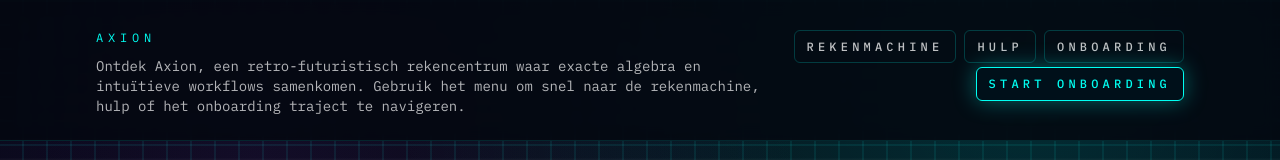
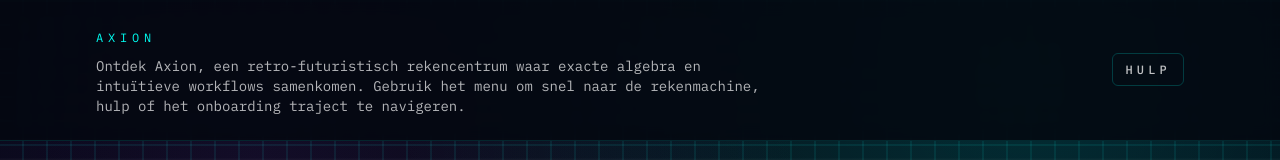
Before and after one commit to MichaelRedant/axion, a Next.js app: page /axion in a window 1280 px wide. Shown: the top 160 px of the page. Built offline with nearby package versions, Linux system fonts and the light colour scheme; no server answers.

Commit message:
layout aanpassignen

```diff
--- a/src/app/layout.tsx
+++ b/src/app/layout.tsx
@@ -70,29 +70,15 @@ export default function RootLayout({
               <div className="flex flex-col gap-3 sm:items-end">
                 <nav aria-label="Informatief menu" className="sm:self-end">
                   <ul className="flex flex-wrap items-center gap-2 text-xs uppercase tracking-[0.35em] text-[var(--ax-muted)]">
-                    <li>
-                      <a className="axion-button axion-button--ghost px-4 py-2" href="#axion-main">
-                        Rekenmachine
-                      </a>
-                    </li>
-                    <li>
+                                        <li>
                       <a className="axion-button axion-button--ghost px-4 py-2" href="#axion-help">
                         Hulp
                       </a>
                     </li>
-                    <li>
-                      <a className="axion-button axion-button--ghost px-4 py-2" href="#axion-onboarding">
-                        Onboarding
-                      </a>
-                    </li>
+
                   </ul>
                 </nav>
-                <a
-                  href="#axion-onboarding"
-                  className="axion-button axion-button--primary px-6 py-2 text-xs uppercase tracking-[0.35em]"
-                >
-                  Start onboarding
-                </a>
+
               </div>
             </div>
           </header>
```
